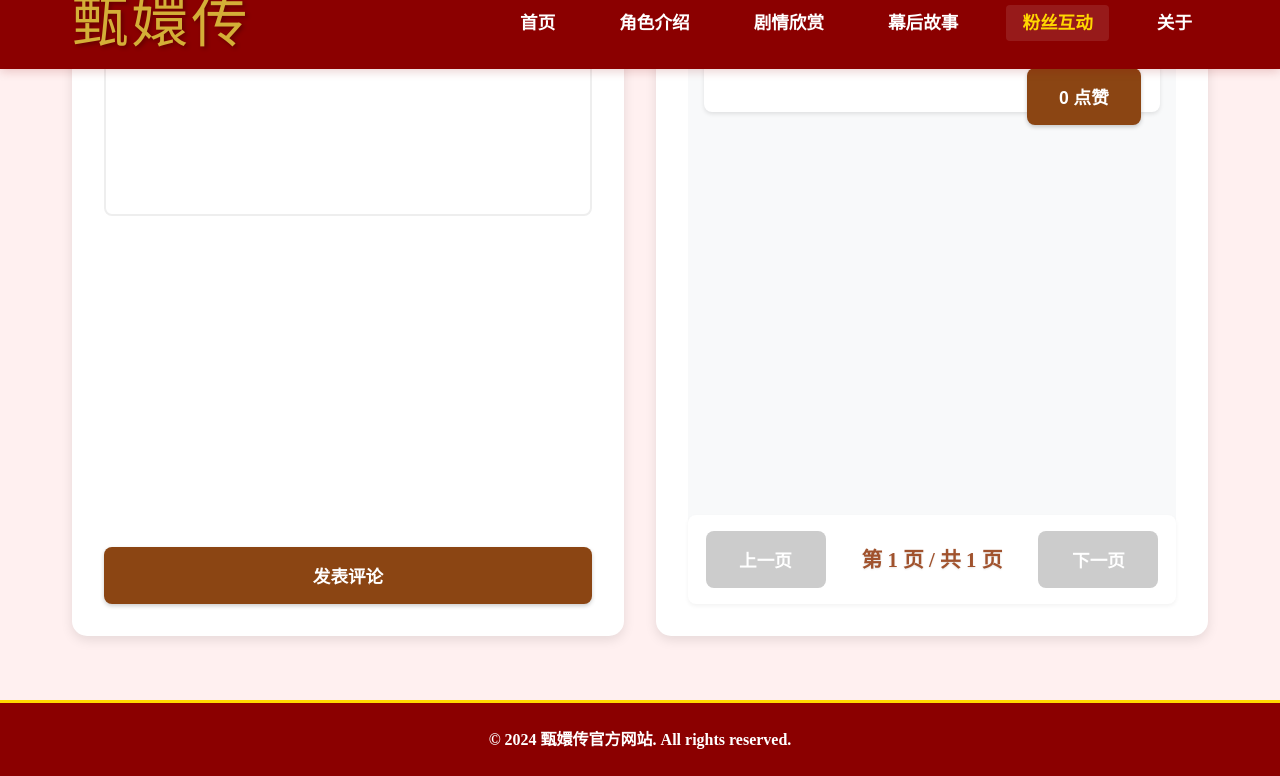
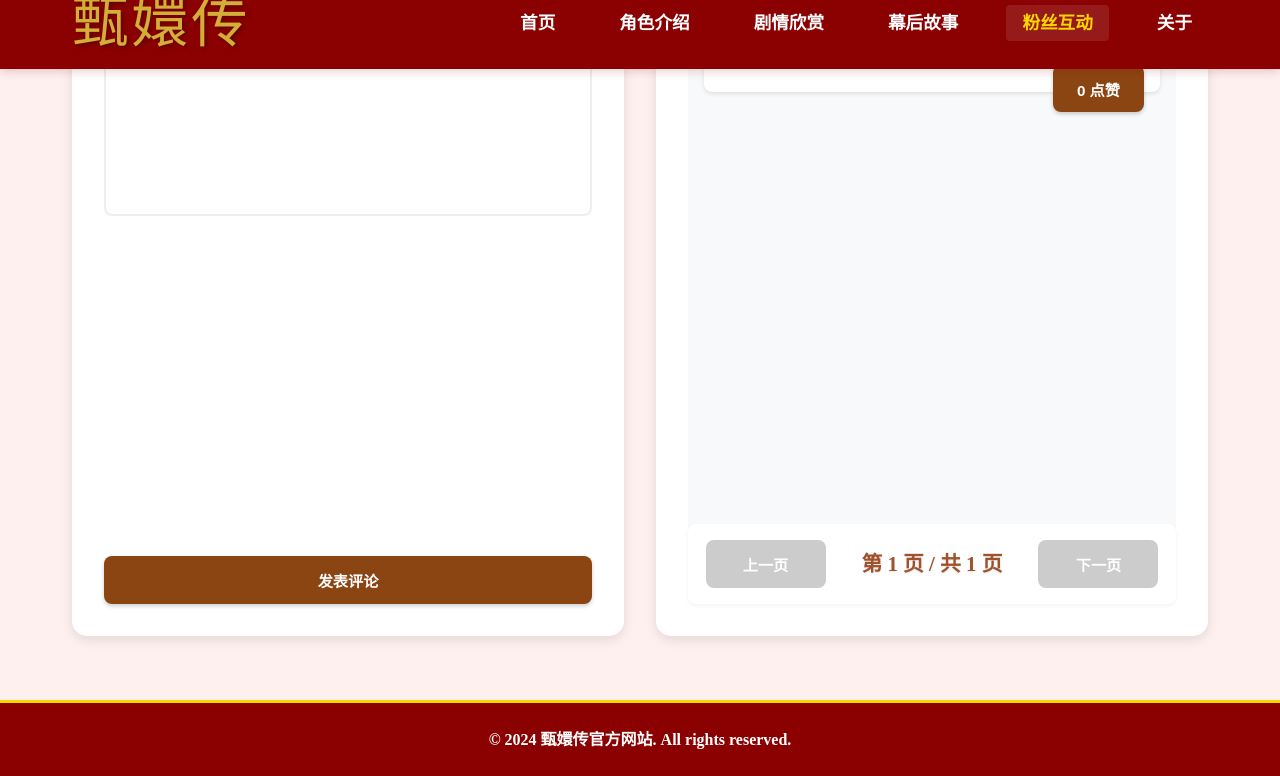
Before and after one commit to ohmygoldxx916/zhenhuanzhuan, a plain HTML site: page fans.html in a window 1280 px wide. Both pictures are taken after typing "Sample", "Sample" into the empty fields and a click on the button "发表评论". Shown: the part 531-1307 px from the top of the page. Drawn offline with Linux system fonts and the light colour scheme; a web font is replaced by a local one.

Commit message:
Adjust card height and button sizes in fans interaction page

```diff
--- a/css/fans.css
+++ b/css/fans.css
@@ -139,11 +139,11 @@
 
 .comment {
     background-color: #fff;
-    padding: 1.2rem;
-    margin-bottom: 1.5rem;
+    padding: 1rem;
+    margin-bottom: 1.2rem;
     border-radius: 8px;
     box-shadow: 0 2px 4px rgba(0,0,0,0.1);
-    height: 160px;
+    height: 140px;
 }
 
 .pagination {
@@ -252,9 +252,9 @@
     background-color: #8B4513;
     color: #fff;
     border: none;
-    padding: 0.5rem 1rem;
+    padding: 0.4rem 0.8rem;
     border-radius: 6px;
-    font-size: 0.9rem;
+    font-size: 0.85rem;
     font-weight: bold;
     cursor: pointer;
     transition: all 0.3s ease;
@@ -396,11 +396,11 @@
 .next-page {
     background-color: #8B4513;
     color: #fff;
-    padding: 1rem 2rem;
+    padding: 0.8rem 1.5rem;
     border: none;
     border-radius: 8px;
     cursor: pointer;
-    font-size: 1.1rem;
+    font-size: 0.95rem;
     font-weight: bold;
     transition: all 0.3s ease;
     box-shadow: 0 2px 4px rgba(0,0,0,0.2);
```
